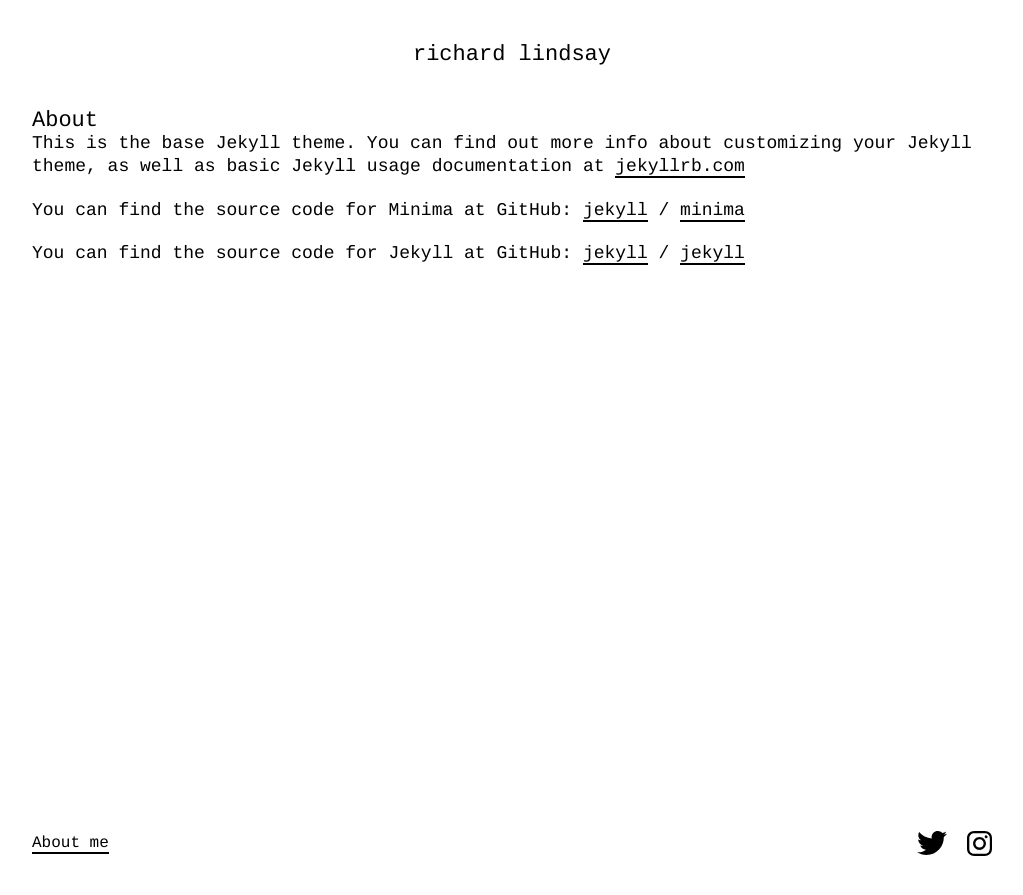
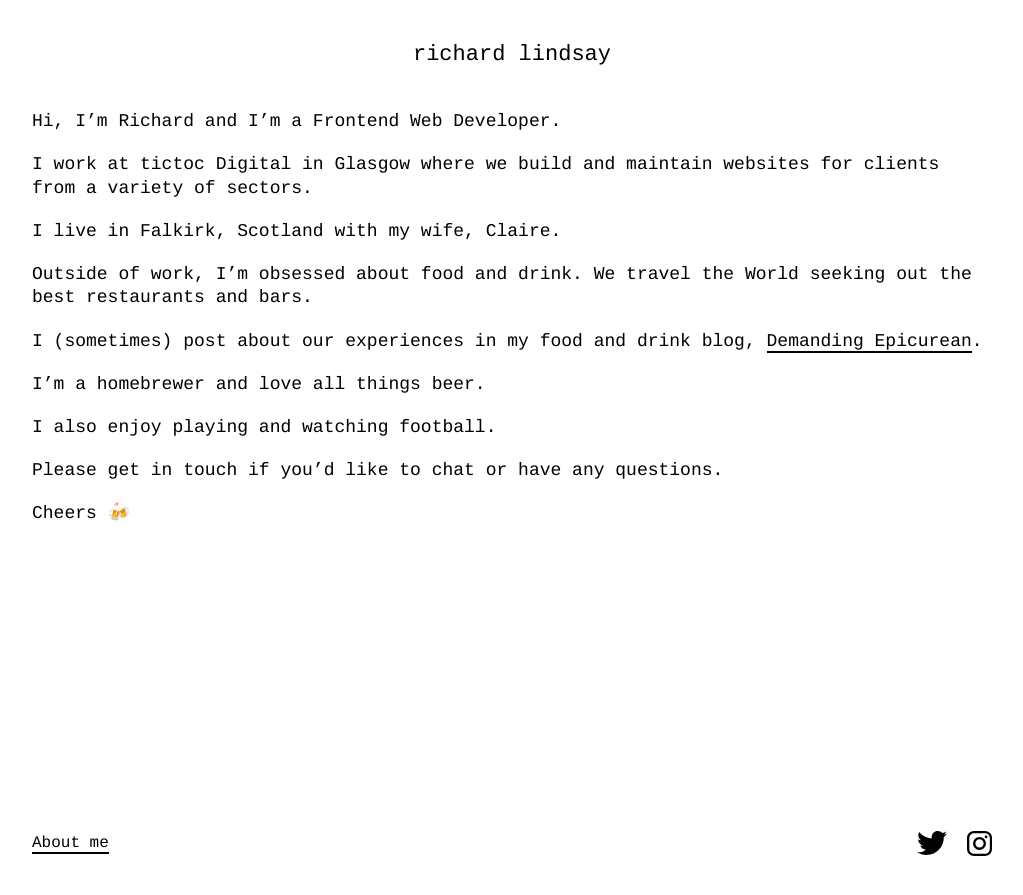
Before and after one commit to RichardLindsay/richardlindsay2019, a Jekyll site: the page built from about.md, in a window 1280 px wide. Shown: the top 895 px of the page, without its empty margins (128-1151 px from the left). Built offline with Jekyll 4.4.1, drawn with Linux system fonts in a browser that asks for light colours.

Commit message:
Add more content

```diff
--- a/about.md
+++ b/about.md
@@ -1,18 +1,23 @@
 ---
 layout: page
-title: About
+title: ""
 permalink: /about/
 ---
 
-This is the base Jekyll theme. You can find out more info about customizing your Jekyll theme, as well as basic Jekyll usage documentation at [jekyllrb.com](https://jekyllrb.com/)
+Hi, I'm Richard and I'm a Frontend Web Developer.
 
-You can find the source code for Minima at GitHub:
-[jekyll][jekyll-organization] /
-[minima](https://github.com/jekyll/minima)
+I work at tictoc Digital in Glasgow where we build and maintain websites for clients from a variety of sectors.
 
-You can find the source code for Jekyll at GitHub:
-[jekyll][jekyll-organization] /
-[jekyll](https://github.com/jekyll/jekyll)
+I live in Falkirk, Scotland with my wife, Claire.
 
+Outside of work, I'm obsessed about food and drink. We travel the World seeking out the best restaurants and bars.
 
-[jekyll-organization]: https://github.com/jekyll
+I (sometimes) post about our experiences in my food and drink blog, [Demanding Epicurean](https://demandingepicurean.co.uk).
+
+I'm a homebrewer and love all things beer.
+
+I also enjoy playing and watching football.
+
+Please get in touch if you'd like to chat or have any questions.
+
+Cheers 🍻
```
Also changed, not shown: _posts/2019-07-15-balblair.markdown (+1 -1 lines), _posts/2019-07-15-sciaf.markdown (+1 -1 lines), _posts/2019-07-15-suttonhigh.markdown (+1 -1 lines).
